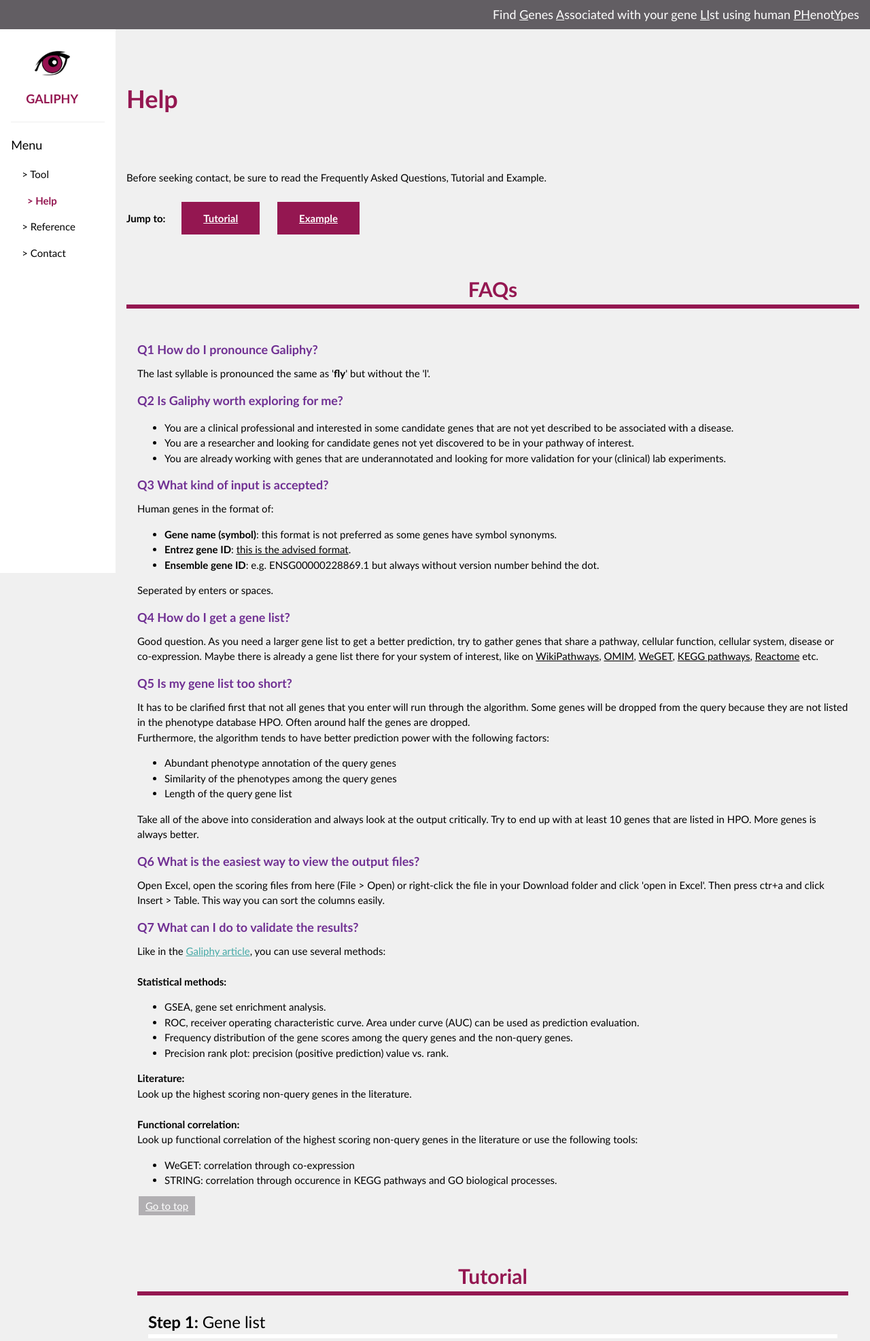
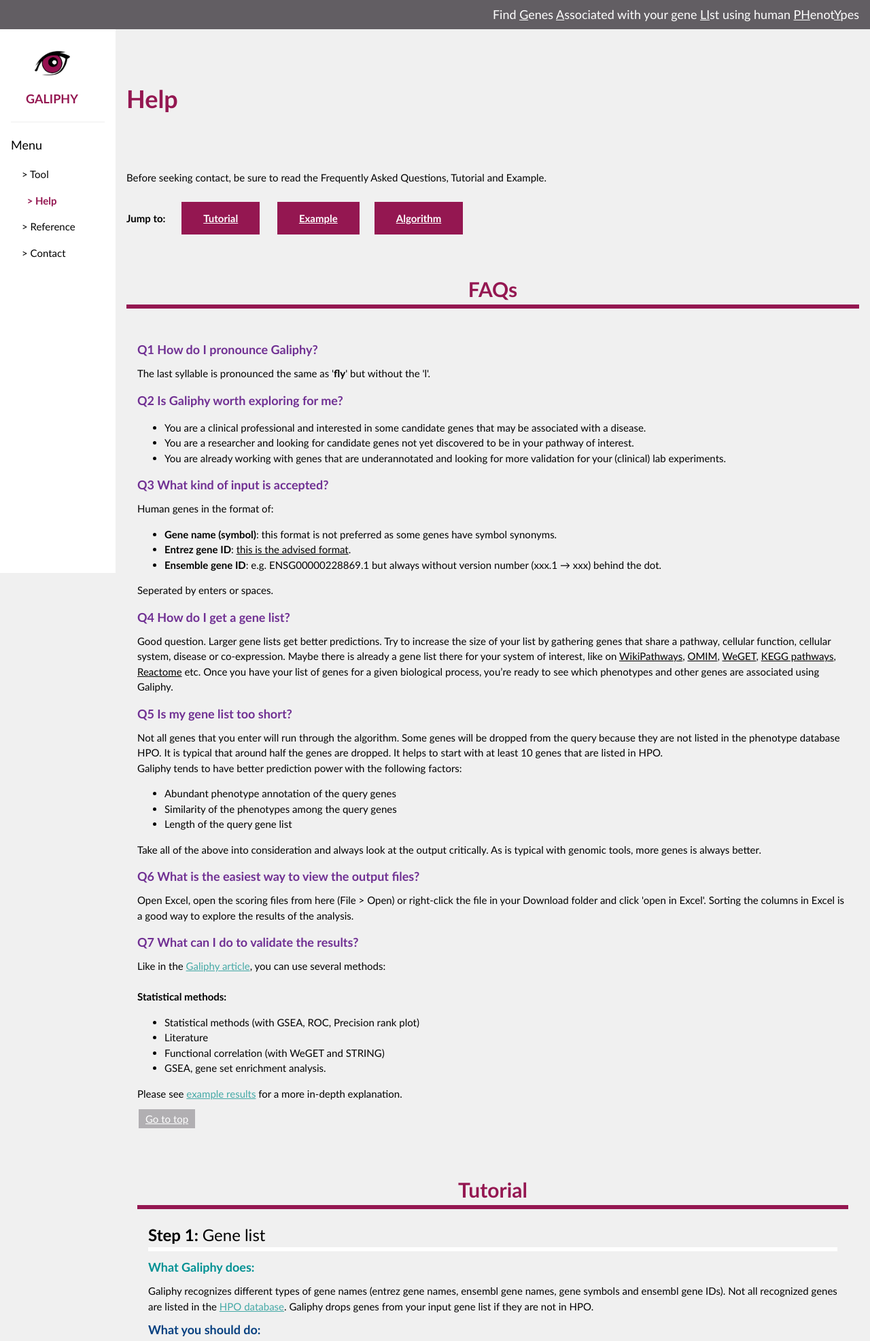
Before and after one commit to cmbi/galiphy, a Flask app: template templates/help.html in a window 1280 px wide. Shown: the top 1973 px of the page at 68% size. Run offline with Flask 2, Linux system fonts and the light colour scheme; the template is opened without the code that fills it: most values are stand-ins (such as "Sample title", 1, 10 or a date in 2020).

Commit message:
google meta added and text help page edited

```diff
--- a/templates/help.html
+++ b/templates/help.html
@@ -56,8 +56,8 @@ html,body,h1,h2,h3,h4,h5 {font-family: "Trebuchet MS", Helvetica, sans-serif}
     <p>
       <b>Jump to:</b>
       <span style="display: inline-block;">
-      <b><a class="one" href="#tutorial" style="color: white;margin-left: 20px">Tutorial</a></b>
-      <b><a class="one" href="#example" style="color: white;margin-left: 20px">Example</a></b></span>
+      <b><a class="one" href="#tutorial" style="color: white;margin-left: 20px">Tutorial</a>
+      <a class="one" href="#example" style="color: white;margin-left: 20px">Example</a><a class="one" href="#algorithm" style="color: white;margin-left: 20px">Algorithm</a></b></span>
     </p>
   </div>
 
@@ -74,7 +74,7 @@ html,body,h1,h2,h3,h4,h5 {font-family: "Trebuchet MS", Helvetica, sans-serif}
       <p>
         <h5><b><font color="703093">Q2 Is Galiphy worth exploring for me?</font></b></h5>
         <ul>
-          <li>You are a clinical professional and interested in some candidate genes that are not yet described to be associated with a disease.</li>
+          <li>You are a clinical professional and interested in some candidate genes that may be associated with a disease.</li>
           <li>You are a researcher and looking for candidate genes not yet discovered to be in your pathway of interest.</li>
           <li>You are already working with genes that are underannotated and looking for more validation for your (clinical) lab experiments.</li>
         </ul>
@@ -85,48 +85,43 @@ html,body,h1,h2,h3,h4,h5 {font-family: "Trebuchet MS", Helvetica, sans-serif}
           <ul>
             <li><b>Gene name (symbol)</b>: this format is not preferred as some genes have symbol synonyms.</li>
             <li><b>Entrez gene ID</b>: <u>this is the advised format</u>.</li>
-            <li><b>Ensemble gene ID</b>: e.g. ENSG00000228869.1 but always without version number behind the dot.</li>
+            <li><b>Ensemble gene ID</b>: e.g. ENSG00000228869.1 but always without version number (xxx.1 &#8594; xxx) behind the dot.</li>
           </ul>
           Seperated by enters or spaces.
 
       </p>
       <p id="Q4">
         <h5><b><font color="703093">Q4 How do I get a gene list?</font></b></h5>
-        Good question. As you need a larger gene list to get a better prediction, try to gather genes that share a pathway, cellular function, cellular system, disease or co-expression. Maybe there is already a gene list there for your system of interest, like on <a href='https://www.wikipathways.org/index.php/WikiPathways' target='_blank'>WikiPathways</a>, <a href='https://www.omim.org' target='_blank'>OMIM</a>, <a href='https://coexpression.cmbi.umcn.nl/about' target='_blank'>WeGET</a>, <a href='https://www.genome.jp/kegg/pathway.html' target='_blank'>KEGG pathways</a>, <a href='https://reactome.org' target='_blank'>Reactome</a> etc.
+        Good question. Larger gene lists get better predictions. Try to increase the size of your list by gathering genes that share a pathway, cellular function, cellular system, disease or co-expression. Maybe there is already a gene list there for your system of interest, like on <a href='https://www.wikipathways.org/index.php/WikiPathways' target='_blank'>WikiPathways</a>, <a href='https://www.omim.org' target='_blank'>OMIM</a>, <a href='https://coexpression.cmbi.umcn.nl/about' target='_blank'>WeGET</a>, <a href='https://www.genome.jp/kegg/pathway.html' target='_blank'>KEGG pathways</a>, <a href='https://reactome.org' target='_blank'>Reactome</a> etc. Once you have your list of genes for a given biological process, you’re ready to see which phenotypes and other genes are associated using Galiphy.
+
       </p>
       <p>
         <h5><b><font color="703093">Q5 Is my gene list too short? </font></b></h5>
-        It has to be clarified first that not all genes that you enter will run through the algorithm. Some genes will be dropped from the query because they are not listed in the phenotype database HPO. Often around half the genes are dropped.<br>
-        Furthermore, the algorithm tends to have better prediction power with the following factors:
+        Not all genes that you enter will run through the algorithm. Some genes will be dropped from the query because they are not listed in the phenotype database HPO. It is typical that around half the genes are dropped. It helps to start with at least 10 genes that are listed in HPO.<br>
+        Galiphy tends to have better prediction power with the following factors:
         <ul>
           <li>Abundant phenotype annotation of the query genes</li>
           <li>Similarity of the phenotypes among the query genes</li>
           <li>Length of the query gene list</li>
         </ul>
-        Take all of the above into consideration and always look at the output critically. Try to end up with at least 10 genes that are listed in HPO. More genes is always better.
+        Take all of the above into consideration and always look at the output critically. As is typical with genomic tools, more genes is always better.
       </p>
       <p>
         <h5><b><font color="703093">Q6 What is the easiest way to view the output files?</font></b></h5>
-        Open Excel, open the scoring files from here (File > Open) or right-click the file in your Download folder and click 'open in Excel'. Then press ctr+a and click Insert > Table. This way you can sort the columns easily.
+        Open Excel, open the scoring files from here (File > Open) or right-click the file in your Download folder and click 'open in Excel'. Sorting the columns in Excel is a good way to explore the results of the analysis.
+
       </p>
       <p id="Q7">
         <h5><b><font color="703093">Q7 What can I do to validate the results? </font></b></h5>
         Like in the <a href="{{ url_for('reference') }}" class="w3-text-green w3-hover-text-red" >Galiphy article</a>, you can use several methods:<br><br>
         <b> Statistical methods:</b>
         <ul>
+          <li>Statistical methods (with GSEA, ROC, Precision rank plot)</li>
+          <li>Literature</li>
+          <li>Functional correlation (with WeGET and STRING)</li>
           <li>GSEA, gene set enrichment analysis.</li>
-          <li>ROC, receiver operating characteristic curve. Area under curve (AUC) can be used as prediction evaluation.</li>
-          <li>Frequency distribution of the gene scores among the query genes and the non-query genes.</li>
-          <li>Precision rank plot: precision (positive prediction) value vs. rank.</li>
         </ul>
-        <b>Literature:</b><br>
-        Look up the highest scoring non-query genes in the literature.<br><br>
-        <b>Functional correlation:</b><br>
-        Look up functional correlation of the highest scoring non-query genes in the literature or use the following tools:
-        <ul>
-          <li>WeGET: correlation through co-expression</li>
-          <li>STRING: correlation through occurence in KEGG pathways and GO biological processes.</li>
-        </ul>
+        Please see <a href="#example_results" class="w3-text-green w3-hover-text-red" >example results</a> for a more in-depth explanation.
       </p>
 
     <p>
@@ -143,7 +138,7 @@ html,body,h1,h2,h3,h4,h5 {font-family: "Trebuchet MS", Helvetica, sans-serif}
     <div class="w3-container">
       <h3 class="w3-bottombar w3-border-white"><b>Step 1: </b>Gene list</h3>
       <h5><b><font color="009193"> What Galiphy does: </font></b></h5>
-      Galiphy recognizes different types of gene names (entrez gene names, ensembl gene names, gene symbols and gene IDs).
+      Galiphy recognizes different types of gene names (entrez gene names, ensembl gene names, gene symbols and ensembl gene IDs).
       Not all recognized genes are listed in the <a href="https://hpo.jax.org/app/" class="w3-text-green w3-hover-text-red" target="_blank"> HPO database</a>. Galiphy drops genes from your input gene list if they are not in HPO.
 
       <h5><b><font color="074080"> What you should do: </font></b></h5>
@@ -154,7 +149,7 @@ html,body,h1,h2,h3,h4,h5 {font-family: "Trebuchet MS", Helvetica, sans-serif}
 
       <h3 class="w3-bottombar w3-border-white"><b>Step 2: </b> Calculations</h3>
       <h5><b><font color="009193"> What Galiphy does: </font></b></h5>
-      Galiphy starts its scoring algorithm. First it generates a phenotype score for each phenotype in the database. Galiphy takes all phenotypes, determines how often each phenotype occurs in the query and how often it occurs in the rest of the HPO database. The phenotype score formula uses these frequencies to generate the phenotype score. Then, Galiphy adds all the scores of the phenotypes that belong to one gene which results in the gene score. More details about the scoring in step 4: Interpretation of the data.
+      Galiphy starts scoring. First it generates a phenotype score for each phenotype in the database. Galiphy takes all phenotypes, determines how often each phenotype occurs in the query and how often it occurs in the rest of the HPO database. The phenotype score formula uses these frequencies to generate the phenotype score. Then, Galiphy adds all the scores of the phenotypes that belong to one gene which results in the gene score. More details about the scoring in step 4: Interpretation of the data.
 
       <h5><b><font color="074080"> What you should do: </font></b></h5>
       Wait 5 seconds.
@@ -163,7 +158,7 @@ html,body,h1,h2,h3,h4,h5 {font-family: "Trebuchet MS", Helvetica, sans-serif}
       <h3 class="w3-bottombar w3-border-white"><b>Step 3: </b> Results</h3>
 
       <h5><b><font color="009193"> What Galiphy does: </font></b></h5>
-      Galiphy writes your results in three files, the phenotype scores, the gene scores and the gene-to-phenotype file.
+      Galiphy writes your results in three files, the phenotype scores, the gene scores and the gene-to-phenotype file (the last file is mainly used for quality assessment).
 
       <h5><b><font color="074080"> What you should do: </font></b></h5>
       Hit the download button to obtain all files; phenotype scores, the gene scores and the gene-to-phenotype file. It is important to take a look at the result page, in particular at column information of the files, input information and error alerts.
@@ -180,7 +175,7 @@ html,body,h1,h2,h3,h4,h5 {font-family: "Trebuchet MS", Helvetica, sans-serif}
       <div class="w3-container">
         <h5><b>The phenotype scoring file</b></h5>
         <div class="w3-container w3-twothird">
-          The phenotype file shows you which phenotypes are most typical for your genes of interest. Besides the scores you should also look at the frequency columns to understand how typical a phenotype is. The probability of finding any phenotype amongst the query list is dependent on the lenght of the query gene list. So HPO consist of {{ genes_in_HPO }} genes and if the query list (<font class='formula'>Q</font>) contains 393 genes then the 'non-query list' (<font class='formula'>nQ</font>) has {{ genes_in_HPO - 393 }} genes.<br><br>
+          The phenotype file shows you which phenotypes are most typical for your genes of interest. Besides the scores you should also look at the frequency columns to understand how typical a phenotype is. The probability of finding any phenotype amongst the query list is dependent on the length of the query gene list. So HPO consist of {{ genes_in_HPO }} genes and if the query list (<font class='formula'>Q</font>) contains 393 genes then the 'non-query list' (<font class='formula'>nQ</font>) has {{ genes_in_HPO - 393 }} genes.<br><br>
           A high score means that the phenotype appears relatively often among your query genes. A good scoring phenotype could be linked to 29 of your query genes (<font class='formula'>q</font>) and to none of the non-query genes (<font class='formula'>nq</font>). This results in the Phenotype score of 11.28. <br><br>
           Sometimes you encounter frequencies of 0.1, these were zeroes that changed to 0.1 to prevent mathematical error in the formula.<br>
 
@@ -295,7 +290,7 @@ html,body,h1,h2,h3,h4,h5 {font-family: "Trebuchet MS", Helvetica, sans-serif}
       <h6><b>Gene IDs over gene names</b></h6>
       When you download Mitocarta2.0, you can easily select one column and copy-paste it into the input field of Galiphy on the home page. Copy-pasting the gene name column is allowed but will get you dissapointed later as Galiphy tells you on the result page that a significant number of genes are not recognized. This is because some of the gene names are not up to date and are nowadays synonyms of genes.
       <br>
-      Therefore, we recommend you to use the gene ID column.
+      Therefore, we recommend you to use the <a href="{{ url_for('static', filename='mitocarta_gene_IDs.txt') }}" class="w3-text-green w3-hover-text-red" target='_blank'><b>gene ID column</b></a>.
       <h6><b>Input evaluation</b></h6>
       Galiphy can only run with the genes that are described in HPO. On the result page you can see which genes are found in HPO and which not. From the 1148 Mitocarta genes 393 genes are listed in HPO, so the other 765 genes are dropped from the algorithm.
       <br><br><br>
@@ -344,7 +339,7 @@ html,body,h1,h2,h3,h4,h5 {font-family: "Trebuchet MS", Helvetica, sans-serif}
                 <p>
                   <b>Using clinical knowledge to edit the query gene list</b>
                   <br>
-                  If some phenotypes are not common for the disease according to your clinical knowledge, consider elimating the genes that are disrupting the quality of the phenotype profile from your query list in order to get more reliable results. <br>
+                  If some phenotypes are not common for the disease according to your clinical knowledge, consider eliminating the genes that are disrupting the quality of the phenotype profile from your query list in order to get more reliable results. <br>
                   In our study, SDH gene defects caused two specific types of cancer. All six SDH genes were therefore removed from the query list. Galiphy was run again which resulted in better phenotype scoring.
                 </p>
                 <p>
@@ -369,7 +364,7 @@ html,body,h1,h2,h3,h4,h5 {font-family: "Trebuchet MS", Helvetica, sans-serif}
               <h5 class="w3-bottombar w3-border-myred"><b>Genes to phenotypes</b></h5>
               In this file all genes in HPO are listed together with their phenotypes and phenotype scores. It tells you how each gene got its gene score as the score results from adding all phenotype scores. Most likely, you will look at this file after you have curated the gene score or the phenotype file. You could look for the phenotypes with which one specific gene of interest is associated to.
               <p>
-                <b>Reverse the file into phenotype to gene association</b><br>
+                <b>Phenotype to gene association</b><br>
                 If you sort on phenotypes you can see which genes are assigned to that specific phenotype of interest. This way, you created the reversed file, the phenotype to gene file.
               </p>
               <p>
```
Also changed, not shown: templates/upload.html (+42 -43 lines).
